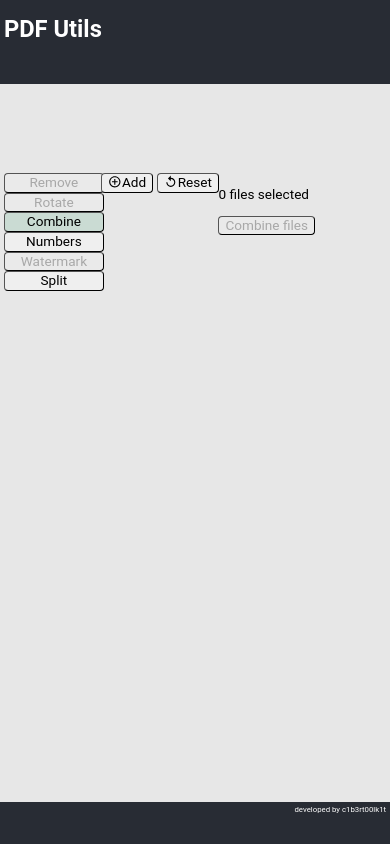
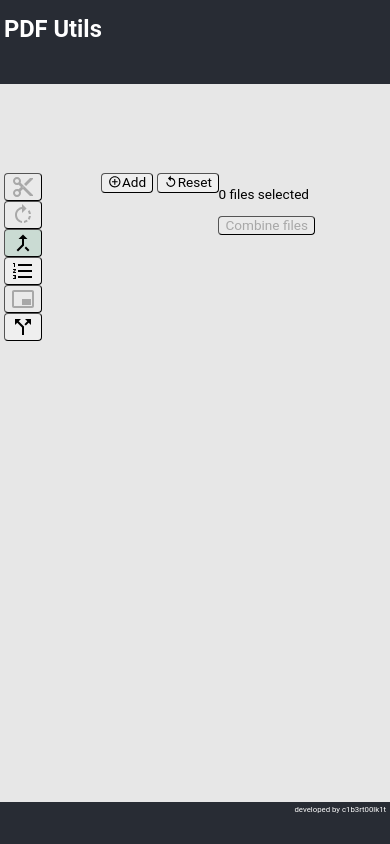
Before and after one commit to c1b3rt00lk1t/pdf-poc, a React (Vite) app: page / in a window 390 px wide. Built offline with nearby package versions, Linux system fonts and the light colour scheme.

Commit message:
Add sidebar buttons and some responsivity

```diff
--- a/src/components/Sidebar.module.css
+++ b/src/components/Sidebar.module.css
@@ -9,3 +9,23 @@
 .selected {
   background-color: rgba(84, 172, 128, 0.2);
 }
+
+.button {
+  width: fit-content;
+  min-width: max-content;
+  margin-right: 1vw;
+  display: flex;
+}
+
+.span {
+  margin-left: 0.5em;
+}
+
+@media screen and (max-width: 768px) {
+  .span {
+    display: none;
+  }
+  .button {
+    font-size: 1.5rem;
+  }
+}
--- a/src/components/Sidebar.tsx
+++ b/src/components/Sidebar.tsx
@@ -11,6 +11,14 @@
  */
 import styles from "./Sidebar.module.css";
 import { Action } from "../types";
+import {
+  MdOutlineContentCut,
+  MdOutlineRotateRight,
+  MdOutlineCallMerge,
+  MdOutlineFormatListNumbered,
+  MdOutlineBrandingWatermark,
+  MdOutlineCallSplit,
+} from "react-icons/md";
 
 interface SidebarProps {
   handleClickAction: (action: Action) => void;
@@ -20,33 +28,45 @@ interface SidebarProps {
 const Sidebar = ({ handleClickAction, action }: SidebarProps) => {
   return (
     <div className={styles.Sidebar}>
-      <button disabled onClick={() => {}}>
-        Remove
+      <button disabled onClick={() => {}} className={styles.button}>
+        <MdOutlineContentCut />
+        <span className={styles.span}>Remove</span>
       </button>
-      <button disabled onClick={() => {}}>
-        Rotate
+      <button disabled onClick={() => {}} className={styles.button}>
+        <MdOutlineRotateRight />
+        <span className={styles.span}>Rotate</span>
       </button>
       <button
-        className={action === "combine" ? styles.selected : undefined}
+        className={`${action === "combine" ? styles.selected : undefined} ${
+          styles.button
+        }`}
         onClick={() => handleClickAction("combine")}
       >
-        Combine
+        <MdOutlineCallMerge />
+        <span className={styles.span}>Combine</span>
       </button>
       <button
-        className={action === "pages" ? styles.selected : undefined}
+        className={`${action === "pages" ? styles.selected : undefined} ${
+          styles.button
+        }`}
         onClick={() => handleClickAction("pages")}
       >
-        Numbers
+        <MdOutlineFormatListNumbered />
+        <span className={styles.span}>Numbers</span>
       </button>
-      <button disabled onClick={() => {}}>
-        Watermark
+      <button disabled onClick={() => {}} className={styles.button}>
+        <MdOutlineBrandingWatermark />
+        <span className={styles.span}>Watermark</span>
       </button>
 
       <button
-        className={action === "split" ? styles.selected : undefined}
+        className={`${action === "split" ? styles.selected : undefined} ${
+          styles.button
+        }`}
         onClick={() => handleClickAction("split")}
       >
-        Split
+        <MdOutlineCallSplit />
+        <span className={styles.span}>Split</span>
       </button>
     </div>
   );
```
